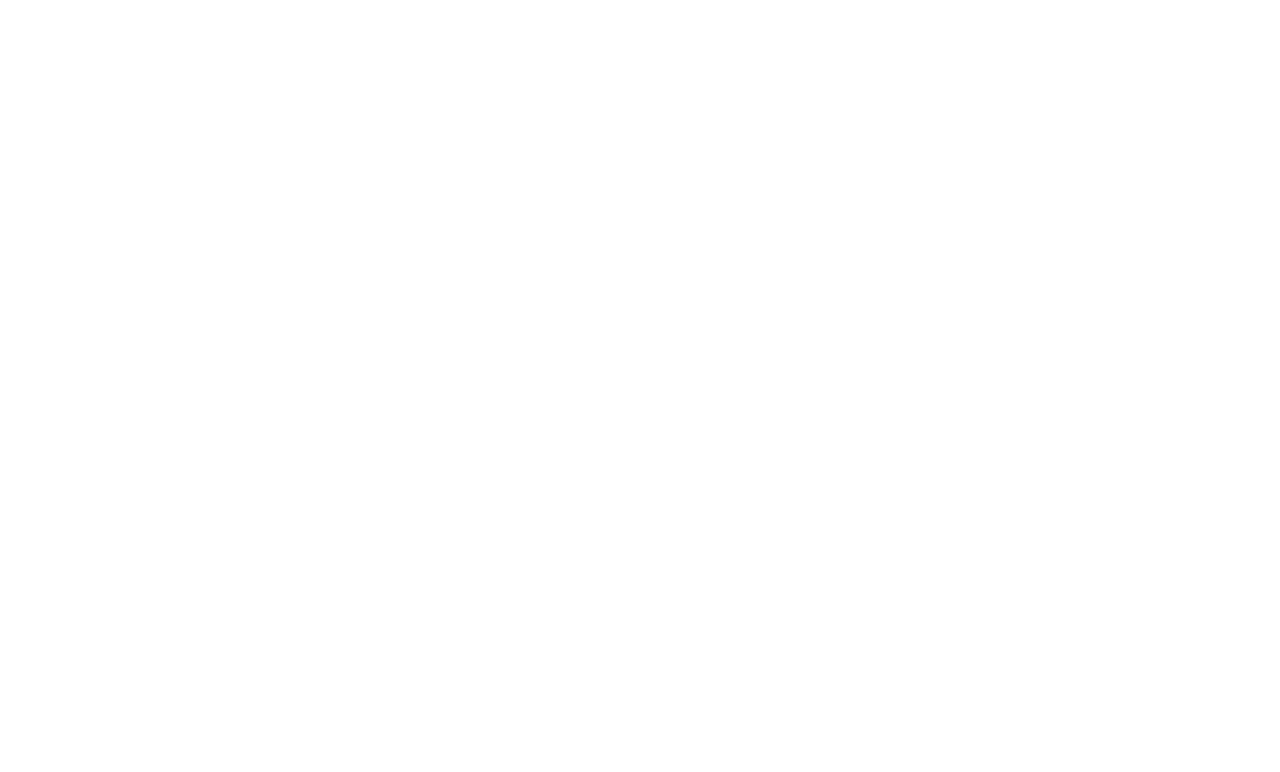
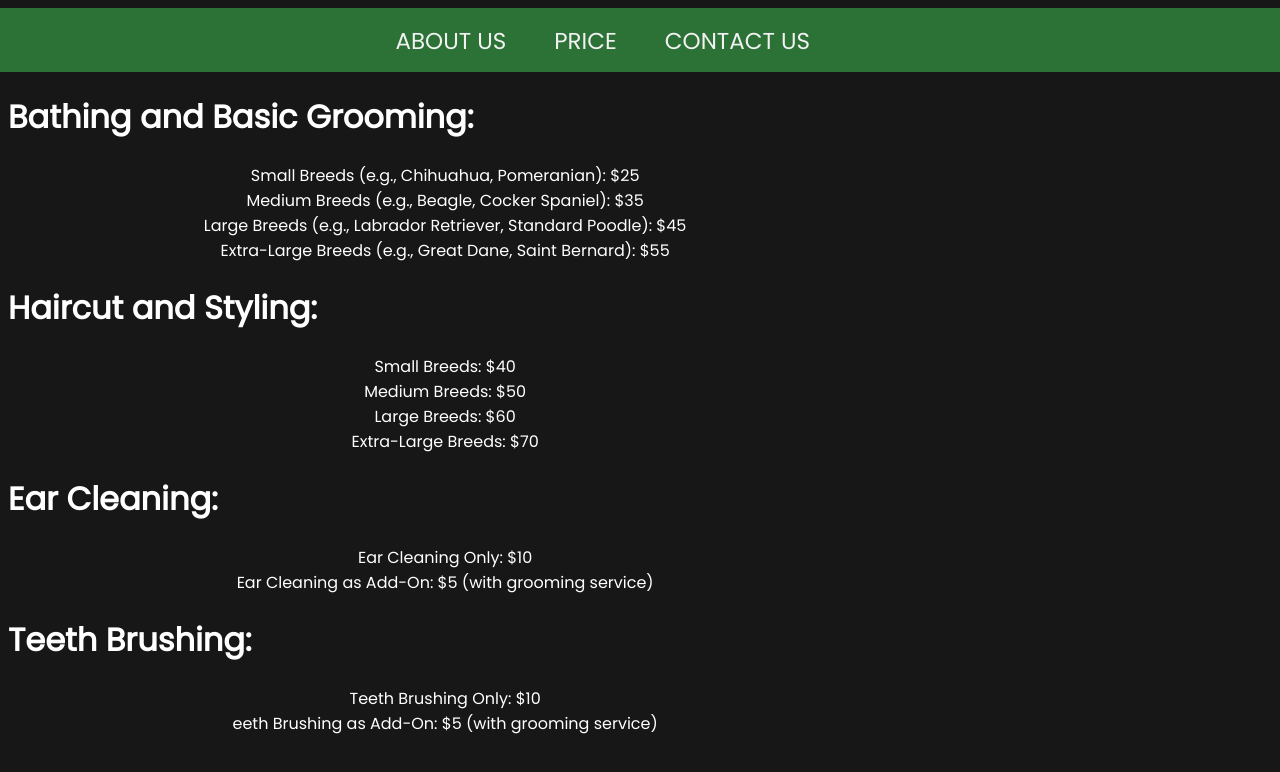
Before and after one commit to ayka72/Dog_salon_web, a plain HTML site: page price.html in a window 1280 px wide. Drawn offline with Linux system fonts and the light colour scheme; a web font is replaced by a local one.

Commit message:
new navBar + start price page

```diff
--- a/index.css
+++ b/index.css
@@ -9,7 +9,7 @@ body {
 
 nav {
     overflow: hidden;
-    background-color: #414141;
+    background-color: #2c7136;
     margin: 0px -8px 0px -10px;
 }
 
@@ -29,12 +29,14 @@ nav a {
     font-family: 'Poppins', sans-serif;
     margin-top: -14px;
     margin-right: 20px;
+    position: relative;
+    text-transform: uppercase;
 }
 
 nav a:hover {
-    filter: drop-shadow(5px 3px 5px #00ff6a);
     transition: 1s;
-    color: black;
+    color: rgb(0, 184, 58);
+    /* --p: 100%; */
 }
 
 .main_img {
@@ -56,44 +58,55 @@ nav a:hover {
     -moz-box-shadow: 0px 0px 36px -5px rgba(0, 255, 170, 1);
     box-shadow: 0px 0px 36px -5px rgba(0, 255, 170, 1);
 }
-.linkcon{
+
+.linkcon {
     color: #fff;
 }
-.linkcon:hover{
+
+.linkcon:hover {
     color: #00ff6a;
     transition: 0.5s;
 }
-.reviews{
+
+.reviews {
     background-color: #2f2f2f;
     margin: 10px;
     padding: 10px;
     border-radius: 10px;
 }
-.reviews h2{
+
+.reviews h2 {
     margin-left: 30px;
 }
-.reviews:hover{
+
+.reviews:hover {
     color: #cfffd5;
     transition: 0.5s;
 }
-button{
+
+button {
     background-color: #2e2e2e;
     border: none;
     border-radius: 5px;
     text-align: center;
 
 }
-button a{
+
+button a {
     color: #72ff8a;
     font-size: 40px;
-    padding: 10px;
+
+    padding: 15px;
     text-decoration: none;
     align-content: center;
 }
 
-button:hover{
-    -webkit-box-shadow: 0px 0px 31px 6px rgba(0,150,23,1);
-    -moz-box-shadow: 0px 0px 31px 6px rgba(0,150,23,1);
-    box-shadow: 0px 0px 31px 6px rgba(0,150,23,1);
+button:hover {
+    -webkit-box-shadow: 0px 0px 31px 6px rgba(0, 150, 23, 1);
+    -moz-box-shadow: 0px 0px 31px 6px rgba(0, 150, 23, 1);
+    box-shadow: 0px 0px 31px 6px rgba(0, 150, 23, 1);
     transition: 1s;
 }
+hr{
+    border-top: 3px solid #2c7136;
+}
--- a/price.css
+++ b/price.css
@@ -0,0 +1,44 @@
+@import url('https://fonts.googleapis.com/css2?family=Josefin+Sans:wght@600&family=Kanit:wght@500&family=Macondo&family=Montserrat:wght@200;500;700&family=Open+Sans&family=Oswald&family=Poppins&family=Raleway:wght@600&family=Titillium+Web:wght@300&family=Ubuntu&display=swap');
+
+body {
+    background-color: #171717;
+    font-family: 'Poppins', sans-serif;
+    color: #fff;
+}
+
+
+nav {
+    overflow: hidden;
+    background-color: #2c7136;
+    margin: 0px -8px 0px -10px;
+}
+
+ul {
+    list-style-type: none;
+    margin-right: 34%;
+}
+
+nav a {
+    float: right;
+    color: #f2f2f2;
+    text-align: center;
+    padding: 14px;
+    text-decoration: none;
+    font-size: 23px;
+    height: auto;
+    font-family: 'Poppins', sans-serif;
+    margin-top: -14px;
+    margin-right: 20px;
+    position: relative;
+    text-transform: uppercase;
+}
+
+nav a:hover {
+    transition: 1s;
+    color: rgb(0, 184, 58);
+    /* --p: 100%; */
+}
+
+ul li{
+    text-align: center;
+}
--- a/price.html
+++ b/price.html
@@ -0,0 +1,47 @@
+<!DOCTYPE html>
+<html lang="en">
+<head>
+    <meta charset="UTF-8">
+    <meta name="viewport" content="width=device-width, initial-scale=1.0">
+    <title>Price</title>
+    <link rel="stylesheet" href="price.css">
+</head>
+<body>
+    <nav>
+        <ul>
+            <li><a href="contact.html" class="contact">Contact Us</a></li>
+            <li id="price"><a href="price.html">Price</a></li>
+            <li><a href="index.html" class="about">About Us</a></li>
+
+        </ul>
+    </nav>
+
+    <main>
+        <h1>Bathing and Basic Grooming:</h1>
+        <ul>
+            <li>Small Breeds (e.g., Chihuahua, Pomeranian): $25</li>
+            <li>Medium Breeds (e.g., Beagle, Cocker Spaniel): $35</li>
+            <li>Large Breeds (e.g., Labrador Retriever, Standard Poodle): $45</li>
+            <li>Extra-Large Breeds (e.g., Great Dane, Saint Bernard): $55</li>
+        </ul>
+        <h1>Haircut and Styling:</h1>
+        <ul>
+            <li>Small Breeds: $40</li>
+            <li>Medium Breeds: $50</li>
+            <li>Large Breeds: $60</li>
+            <li>Extra-Large Breeds: $70</li>
+        </ul>
+        <h1>Ear Cleaning:</h1>
+        <ul>
+            <li>Ear Cleaning Only: $10</li>
+            <li>Ear Cleaning as Add-On: $5 (with grooming service)</li>
+        </ul>
+        <h1>Teeth Brushing:</h1>
+        <ul>
+            <li>Teeth Brushing Only: $10</li>
+            <li>eeth Brushing as Add-On: $5 (with grooming service)</li>
+        </ul>
+    </main>
+
+</body>
+</html>
```
Also changed, not shown: index.html (+3 -1 lines).
